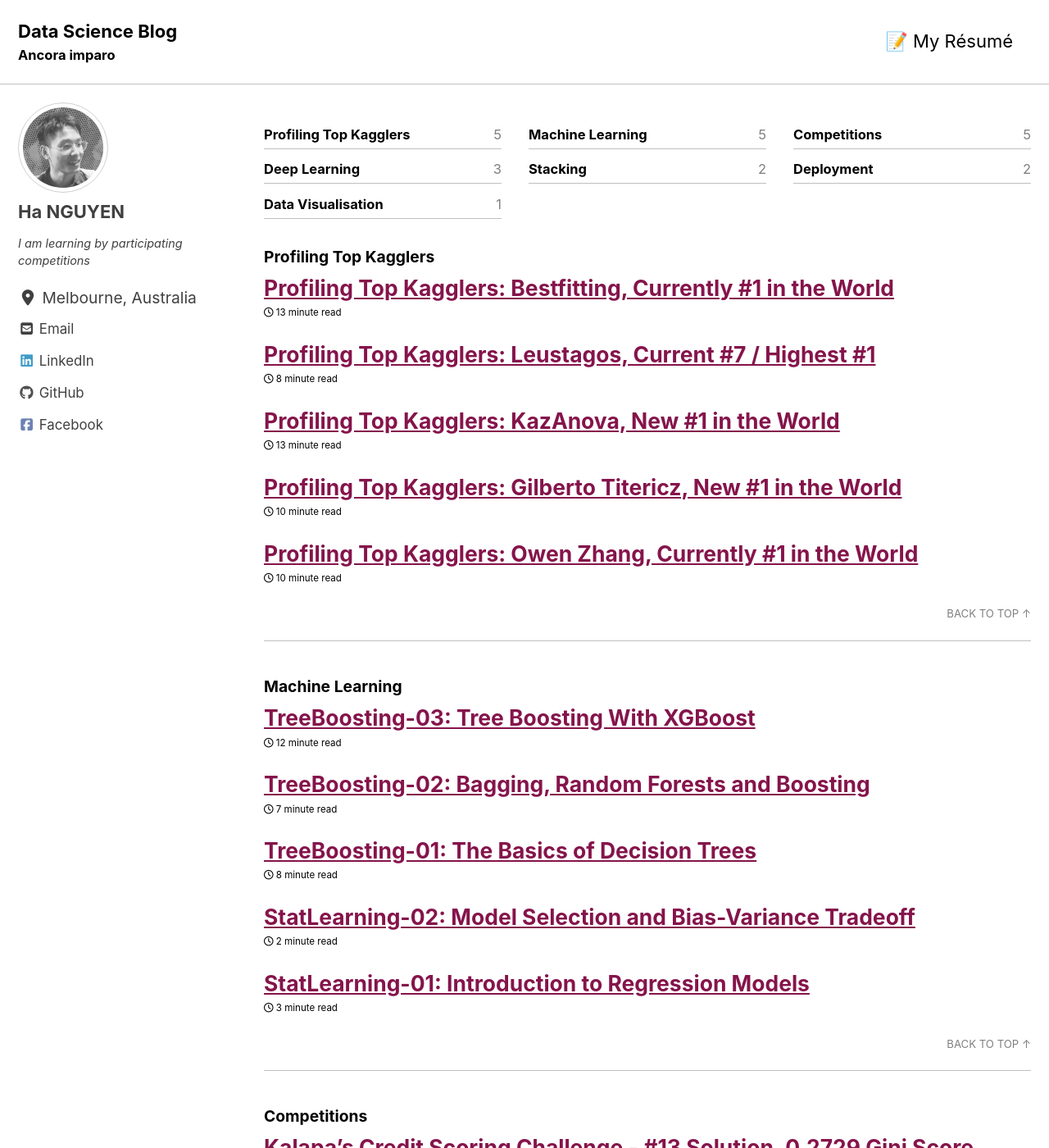
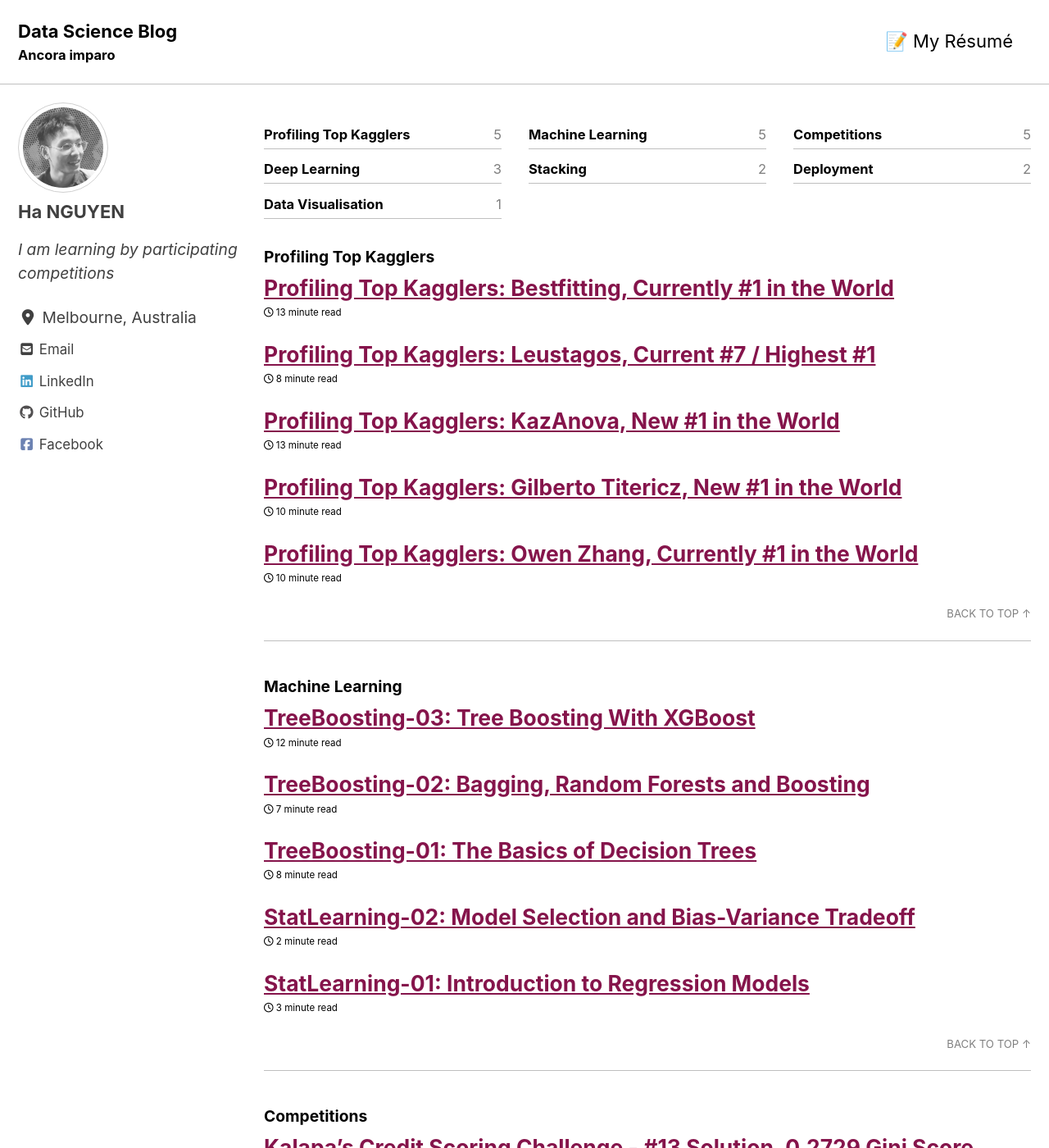
Before and after one commit to datasciblog/datasciblog.github.io, a Jekyll site: the page built from index.html, in a window 1280 px wide and 1400 px high. Shown: the whole window at 82% size. Built offline with Jekyll 4.4.1, drawn with Linux system fonts in a browser that asks for light colours; cached includes are drawn as plain includes; nearby versions of some CDN libraries; the list of posts is cut into pages by our own code.

Commit message:
Update _sidebar.scss

```diff
--- a/_sass/minimal-mistakes/_sidebar.scss
+++ b/_sass/minimal-mistakes/_sidebar.scss
@@ -173,8 +173,6 @@
 .author__bio {
   margin: 0;
   font-style: italic;
-  font-size: $type-size-8;
-
 
   @include breakpoint($large) {
     margin-top: 10px;
```
